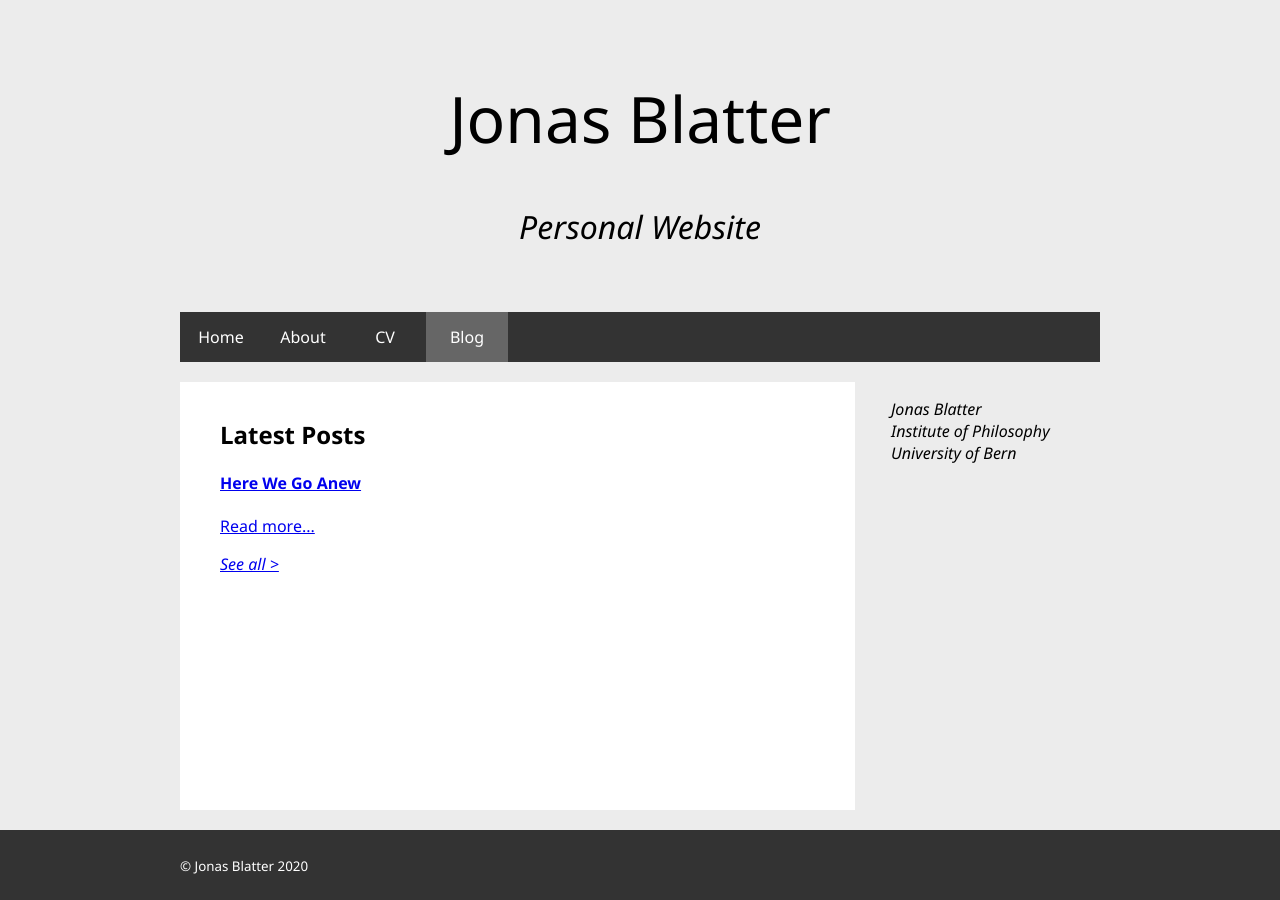
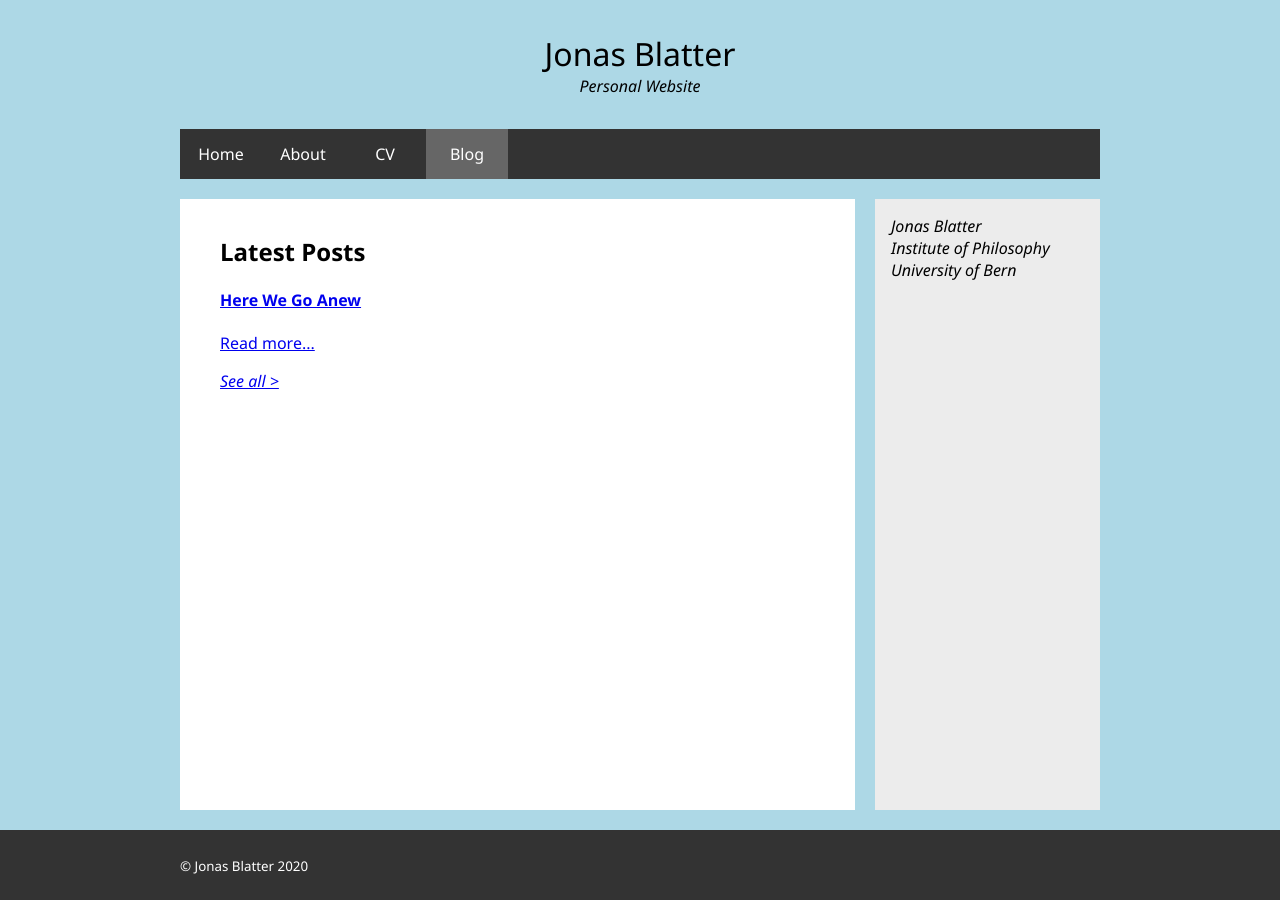
Before and after one commit to jonasblatter/jonasblatter.github.io, a Jekyll site: the page built from blog.md, in a window 1280 px wide. Built offline with Jekyll 4.4.1, drawn with Linux system fonts in a browser that asks for light colours; our own code applies the rules of GitHub Pages for plain Markdown files.

Commit message:
header font size issues fix

```diff
--- a/_sass/main.scss
+++ b/_sass/main.scss
@@ -18,7 +18,7 @@
   'footer footer footer';
   grid-template-rows: min-content min-content auto min-content;
   grid-template-columns: auto var(--base-width) auto;
-  background-color: #ececec;
+  background-color: lightblue;
 }
 
 header {
@@ -26,18 +26,19 @@
   overflow: hidden;
   text-align: center;
   padding: 2em;
-  background-color: #ececec;
   img {
     width: 100%;
     display: block;
   }
   h1 {
-    font-size: 4em;
+    font-size: 2em;
     font-weight: lighter;
+    margin: 0;
   }
   p {
-    font-size: 2em;
+    font-size: 1em;
     font-style: italic;
+    margin: 0;
   }
 }
 
@@ -135,11 +136,9 @@
     top: 0;
     left: 0;
     text-align: left;
-    padding: 0.5em;
-    h1, p {
-      font-size: 1em;
-      display: inline-block;
-    }
+    padding: 1em;
+    h1, p {display: inline-block;}
+    background-color: #ececec;
   }
   section {
     position: fixed;
```
